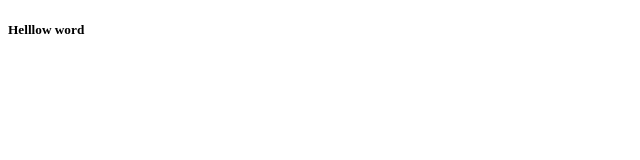
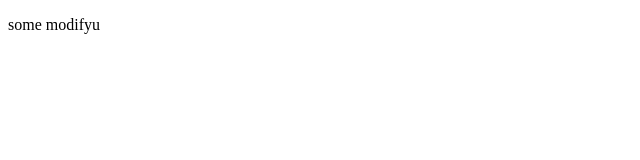
Before and after one commit to ismailgemhossain/html-card-design-with-css-only, a plain HTML site: page index.html in a window 1280 px wide. Shown: the full height of the page, 0-640 px from the left. Drawn offline with Linux system fonts and the light colour scheme.

Commit message:
title delte

```diff
--- a/index.html
+++ b/index.html
@@ -6,6 +6,8 @@
     <title>home</title>
 </head>
 <body>
-    <h5>Helllow word</h5>
+
+    <p>some modifyu
+    </p>
 </body>
 </html>
```
